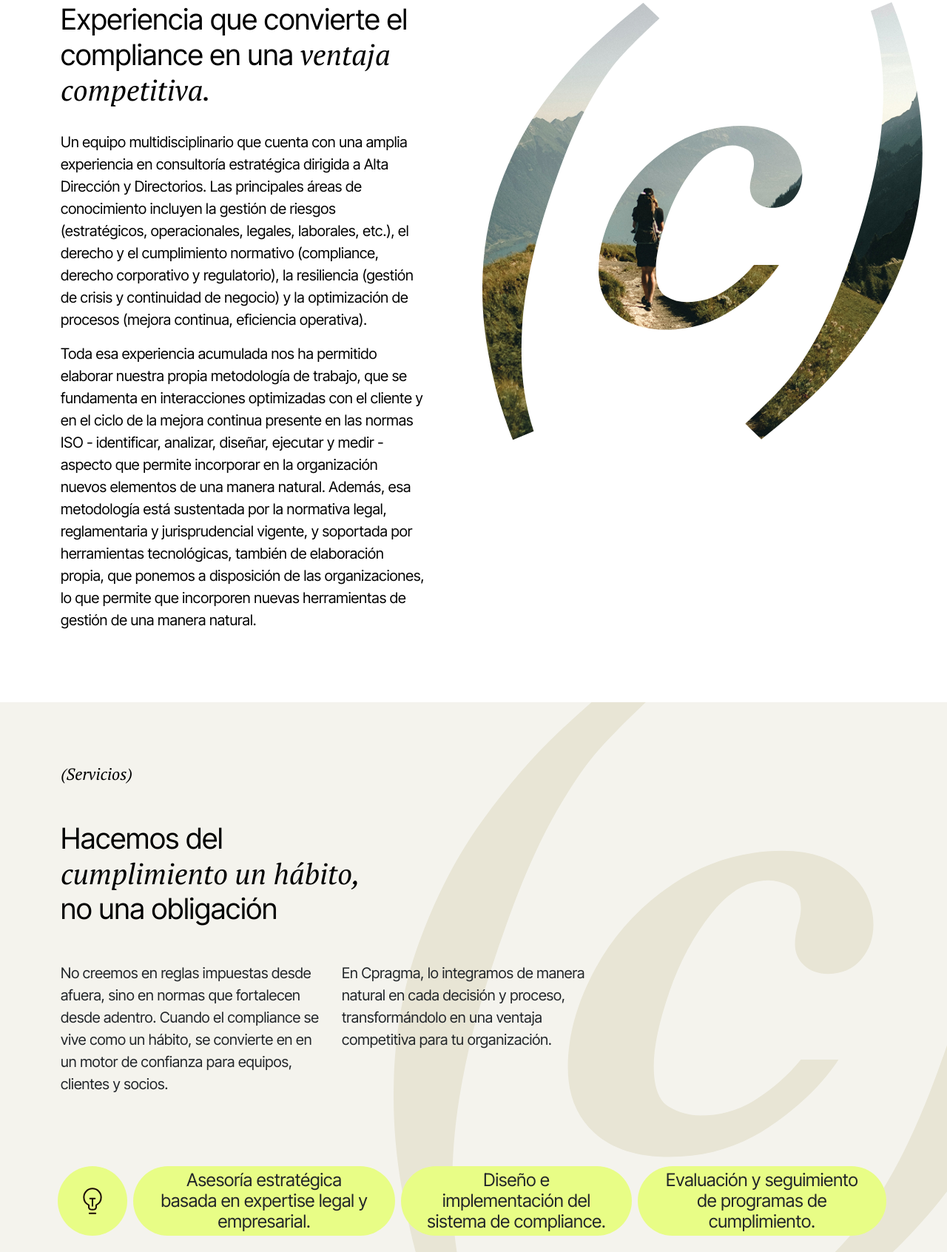
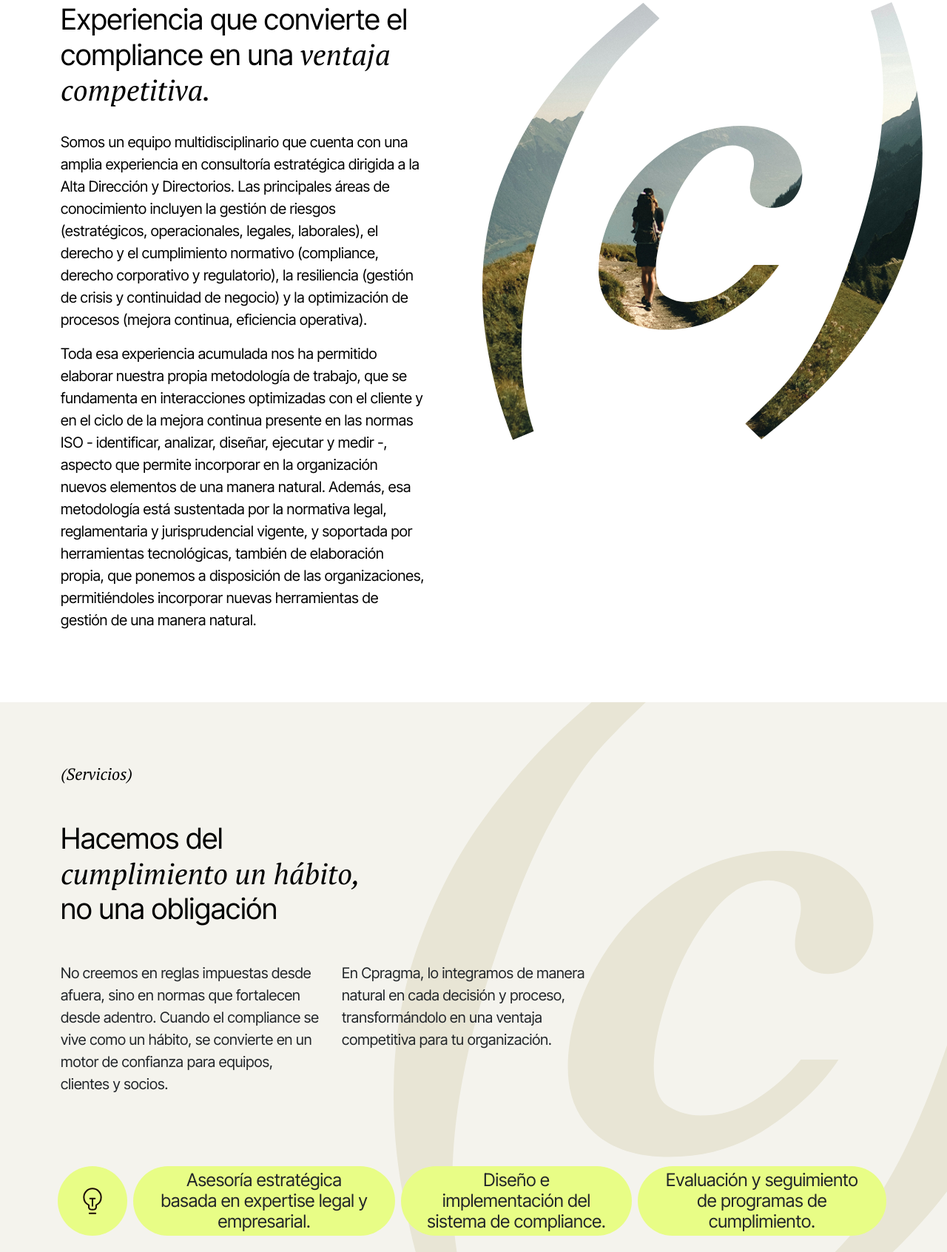
Before and after one commit to sebasyc/cpragma, a plain HTML site: page index.html in a window 1280 px wide. Shown: the part 1080-2772 px from the top of the page at 74% size. Drawn offline with nearby package versions, Linux system fonts and the light colour scheme.

Commit message:
cambio10/4

```diff
--- a/index.html
+++ b/index.html
@@ -149,8 +149,8 @@
                         <div class="title-section title-section--light">
                             <h2 class="top-tit1">Experiencia que convierte el compliance en una <span>ventaja competitiva.</span></h2>
                             <div class="title-section__subhead">
-                                <p class="subhead1">Un equipo multidisciplinario que cuenta con una amplia experiencia en consultoría estratégica dirigida a Alta Dirección y Directorios. Las principales áreas de conocimiento incluyen la gestión de riesgos (estratégicos, operacionales, legales, laborales, etc.), el derecho y el cumplimiento normativo (compliance, derecho corporativo y regulatorio), la resiliencia (gestión de crisis y continuidad de negocio) y la optimización de procesos (mejora continua, eficiencia operativa).</p>
-                                <p class="subhead1">Toda esa experiencia acumulada nos ha permitido elaborar nuestra propia metodología de trabajo, que se fundamenta en interacciones optimizadas con el cliente y en el ciclo de la mejora continua presente en las normas ISO - identificar, analizar, diseñar, ejecutar y medir - aspecto que permite incorporar en la organización nuevos elementos de una manera natural. Además, esa metodología está sustentada por la normativa legal, reglamentaria y jurisprudencial vigente, y soportada por herramientas tecnológicas, también de elaboración propia, que ponemos a disposición de las organizaciones, lo que permite que incorporen nuevas herramientas de gestión de una manera natural.</p>
+                                <p class="subhead1">Somos un equipo multidisciplinario que cuenta con una amplia experiencia en consultoría estratégica dirigida a la Alta Dirección y Directorios. Las principales áreas de conocimiento incluyen la gestión de riesgos (estratégicos, operacionales, legales, laborales), el derecho y el cumplimiento normativo (compliance, derecho corporativo y regulatorio), la resiliencia (gestión de crisis y continuidad de negocio) y la optimización de procesos (mejora continua, eficiencia operativa).</p>
+                                <p class="subhead1">Toda esa experiencia acumulada nos ha permitido elaborar nuestra propia metodología de trabajo, que se fundamenta en interacciones optimizadas con el cliente y en el ciclo de la mejora continua presente en las normas ISO - identificar, analizar, diseñar, ejecutar y medir -, aspecto que permite incorporar en la organización nuevos elementos de una manera natural. Además, esa metodología está sustentada por la normativa legal, reglamentaria y jurisprudencial vigente, y soportada por herramientas tecnológicas, también de elaboración propia, que ponemos a disposición de las organizaciones, permitiéndoles incorporar nuevas herramientas de gestión de una manera natural.</p>
                             </div>
                         </div>
                     </div>
@@ -169,7 +169,7 @@
                 </div>
                 <div class="solutions-txt-row row">
                     <div class="solutions-txt-row__col">
-                        <p class="subhead2">No creemos en reglas impuestas desde afuera, sino en normas que fortalecen desde adentro. Cuando el compliance se vive como un hábito, se convierte en en un motor de confianza para equipos, clientes y socios.</p>
+                        <p class="subhead2">No creemos en reglas impuestas desde afuera, sino en normas que fortalecen desde adentro. Cuando el compliance se vive como un hábito, se convierte en un motor de confianza para equipos, clientes y socios.</p>
                     </div>
                     <div class="solutions-txt-row__col">
                         <p class="subhead2">En Cpragma, lo integramos de manera natural en cada decisión y proceso, transformándolo en una ventaja competitiva para tu organización.</p>
@@ -278,7 +278,6 @@
                                 <img src="assets/images/img-insight1.webp" alt="Insight 1">
                             </span>
                             <span class="box-insight__txt">
-                                <h2>Insight #1</h2>
                                 <h3>¿Responden penalmente las empresas por accidentes en el transporte de pasajeros?</h3>
                                 <p>Hace pocos días, conocimos la noticia ocurrida en la Ruta 5 Norte, a la altura de la región de Coquimbo, en la que colisionaron 4 buses de pasajeros, dejando 6 personas fallecidas y 70 lesionados.</p>
                             </span>
@@ -291,7 +290,6 @@
                                 <img src="assets/images/img-insight2.webp" alt="Insight 2">
                             </span>
                             <span class="box-insight__txt">
-                                <h2>Insight #2</h2>
                                 <h3>Nuevo escenario en la responsabilidad penal empresarial</h3>
                                 <p>La Ley N°20.393, publicada el año 2009, marcó un hito y abrió un paradigma en nuestro país acerca de la regulación de la responsabilidad enal de las personas jurídicas.</p>
                             </span>
@@ -304,7 +302,6 @@
                                 <img src="assets/images/img-insight3.webp" alt="Insight 3">
                             </span>
                             <span class="box-insight__txt">
-                                <h2>Insight #3</h2>
                                 <h3>La Nueva Ley Marco de Ciberseguridad en Chile: ¿Qué Cambia?</h3>
                                 <p>Chile ha dado un paso clave en la protección digital con la Ley N°21.663, que establece un marco regulatorio para enfrentar ciberataques y proteger infraestructuras críticas.</p>
                             </span>
@@ -317,7 +314,6 @@
                                 <img src="assets/images/img-insight4.webp" alt="Insight 4">
                             </span>
                             <span class="box-insight__txt">
-                                <h2>Insight #4</h2>
                                 <h3>Ley de Datos Personales: un cambio del paradigma de la protección de datos</h3>
                                 <p>Chile da un paso decisivo hacia la modernización de su marco legal con la aprobación de la nueva Ley de Protección de Datos Personales, alineándose con los estándares internacionales más exigentes, como el GDPR de la Unión Europea.</p>
                             </span>
```
